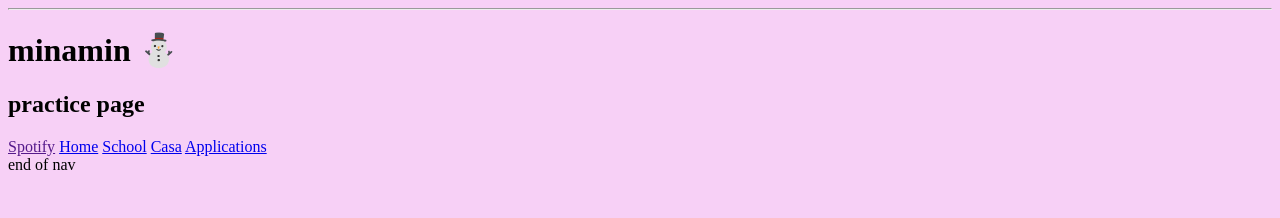
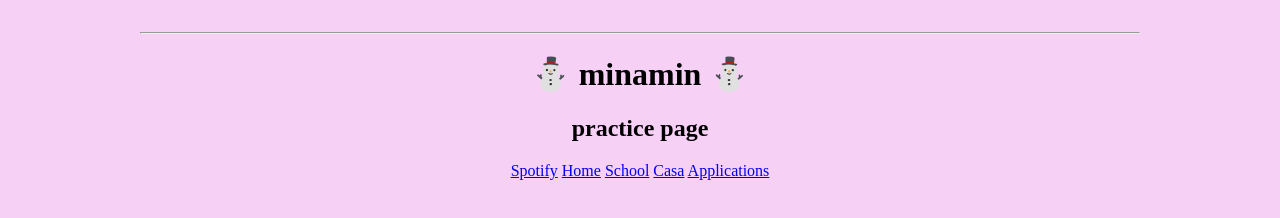
Before and after one commit to rflorentino4/side-quest, a plain HTML site: page practice/index.html in a window 1280 px wide. Drawn offline with Linux system fonts and the light colour scheme.

Commit message:
wip of 10/9/2024 8:37PMMMMMM im motivatedddddd

```diff
--- a/practice/index.html
+++ b/practice/index.html
@@ -11,13 +11,15 @@
         background-color:rgb(247, 208, 246)
     }
 
-    .center {
-        text-align: center;
-        margin: 0 auto;
-        width: 50%;
-        border: 3px solid green;
-        padding: 10px;
+    #wrapper {
+        width:1000px;
+        height:100%;
+        margin:auto;
+        text-align:center;
+        padding:1em;
     }
+
+
     </style>
 </head>
 <body>
@@ -25,15 +27,15 @@
     <div id="wrapper"> <!--this will hold all content on the page-->
         <hr>
         <div id="header">
-            <h1>minamin &#9924;</h1>
+            <h1>&#9924; minamin &#9924;</h1>
             <h2>practice page</h2>
         <div id="nav">
-            <a href="" target="_blank">Spotify</a> <!--the target blank part only works within <a> and it forces the link to open in a new tab isn't that cool-->
+            <a href="https://open.spotify.com/playlist/6fvLtVW3vIx4JxI0jAYpcY?si=03571dce35a04751" target="_blank">Spotify</a> <!--the target blank part only works within <a> and it forces the link to open in a new tab isn't that cool-->
             <a href="index.html">Home</a> <!--links back to this file (refreshes page)-->
             <a href="school.html">School</a> <!--links to school.html-->
             <a href="casa.html">Casa</a> <!--links to casa.html-->
             <a href="applications.html">Applications</a> <!--links to applications.html-->
-        </div> end of nav
+        </div>
 
 
 
```
Also changed, not shown: practice/school.html (+11 -0 lines).
